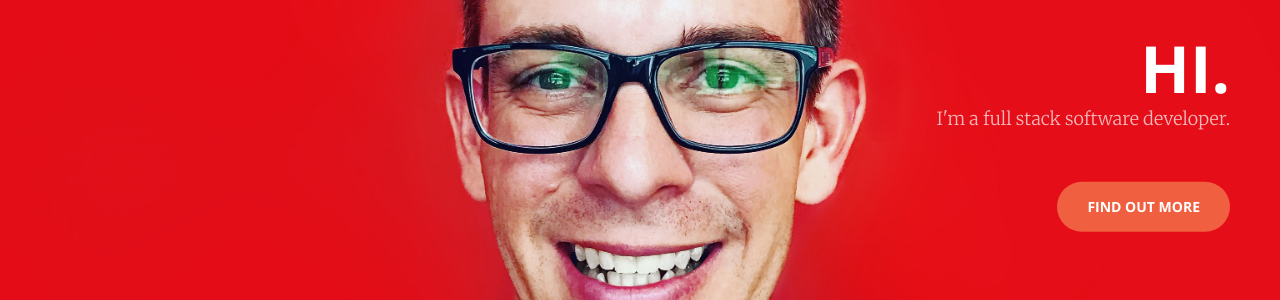
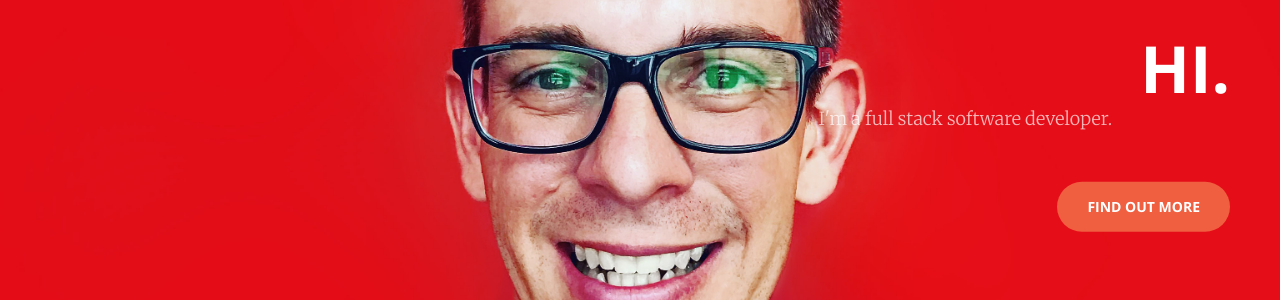
Before and after one commit to cujarrett/cujarrett.github.io, a Jekyll site: the page built from index.html, in a window 1280 px wide. Shown: the part 318-618 px from the top of the page. Built offline with Jekyll 4.4.1, drawn with Linux system fonts in a browser that asks for light colours; Markdown is read by kramdown in place of the engine named in the settings.

Commit message:
Adds header text

```diff
--- a/_sass/_base.scss
+++ b/_sass/_base.scss
@@ -194,10 +194,12 @@ header {
             .header-content-inner {
                 max-width: 1200px;
                 margin-left: auto;
+                margin-right: auto;
                 p {
                     font-size: 18px;
                     max-width: 80%;
                     margin-left: auto;
+                    margin-right: auto;
                 }
             }
         }
```
